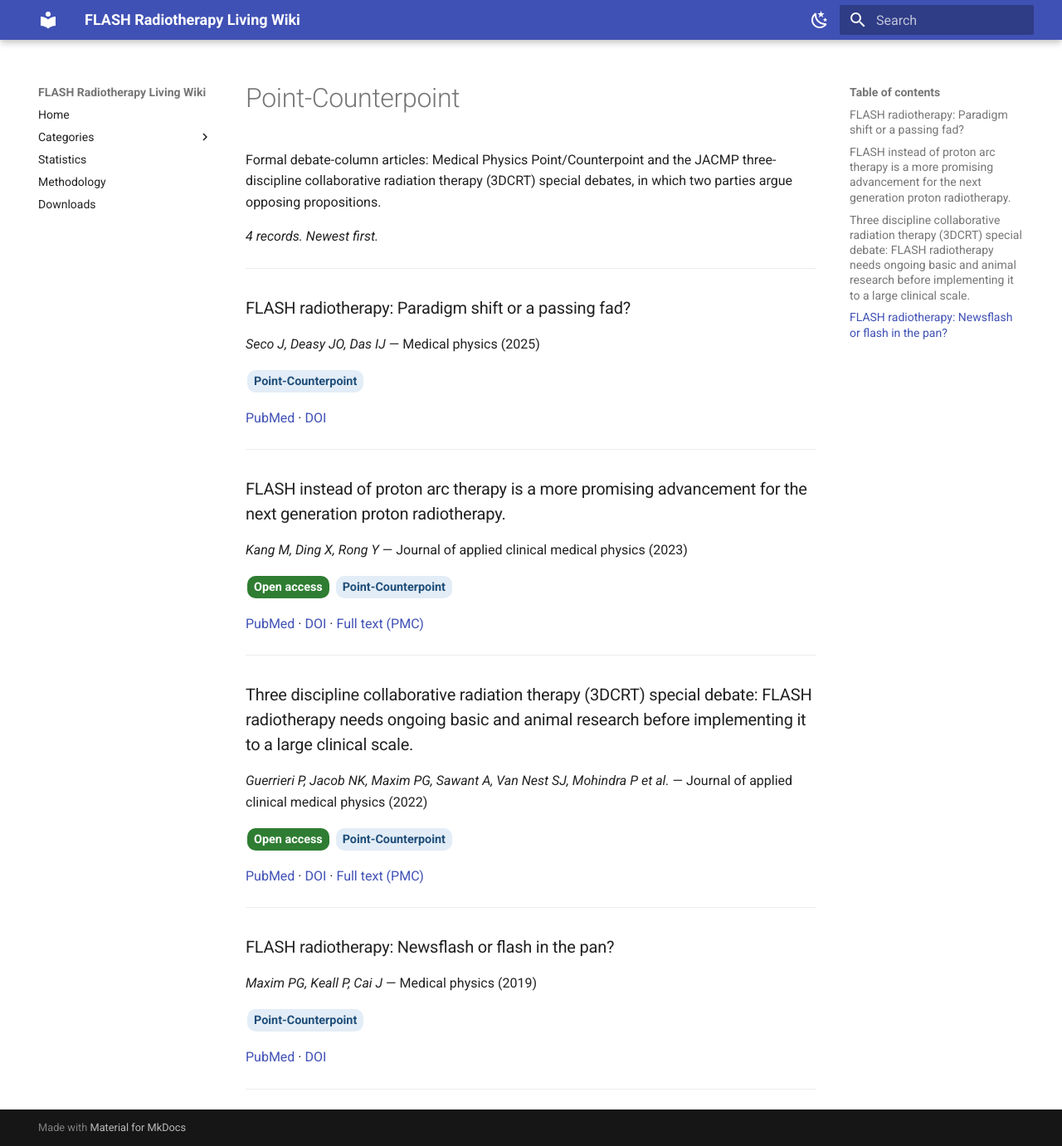
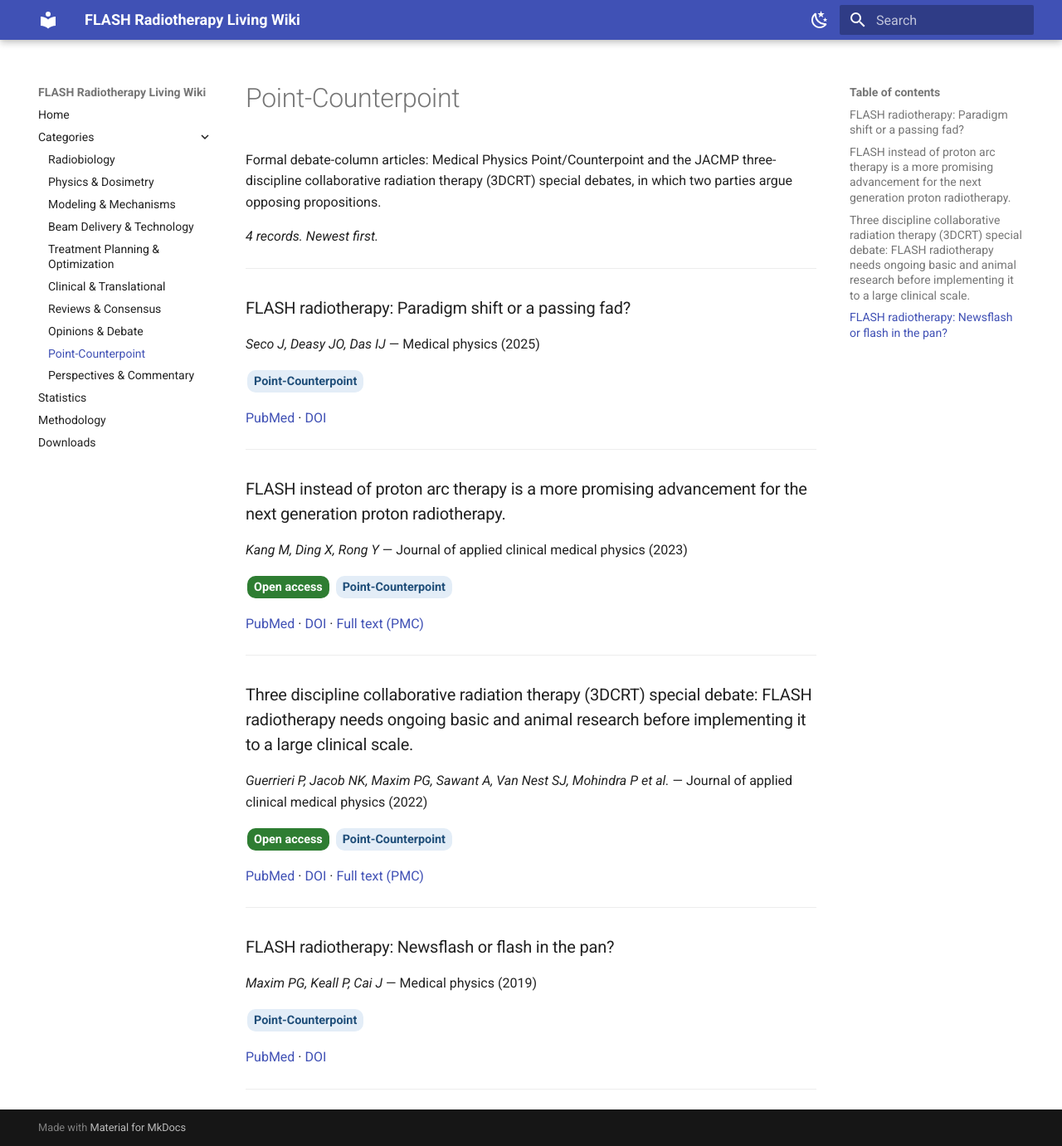
Before and after one commit to aapm-besc-flash/flash-wiki, an MkDocs documentation site: the page built from docs/point-counterpoint.md, in a window 1280 px wide and 1381 px high. Shown: the whole window at 83% size. Built offline with MkDocs 1.6.1 and Material for MkDocs 9.7.7, drawn with Linux system fonts in a browser that asks for light colours.

Commit message:
Add Point-Counterpoint and Opinions & Debate to site nav

```diff
--- a/mkdocs.yml
+++ b/mkdocs.yml
@@ -39,8 +39,9 @@ nav:
     - Treatment Planning & Optimization: treatment-planning-optimization.md
     - Clinical & Translational: clinical-translational.md
     - Reviews & Consensus: reviews-consensus.md
+    - Opinions & Debate: opinions-debate.md
+    - Point-Counterpoint: point-counterpoint.md
     - Perspectives & Commentary: perspectives-commentary.md
-    - Uncategorized: uncategorized.md
   - Statistics: statistics.md
   - Methodology: methodology.md
   - Downloads: downloads.md
```
Also changed, not shown: README.md (+1 -1 lines).
